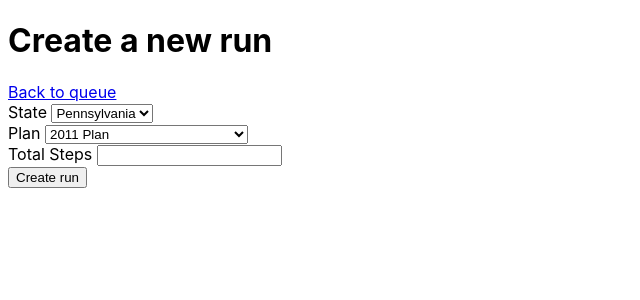
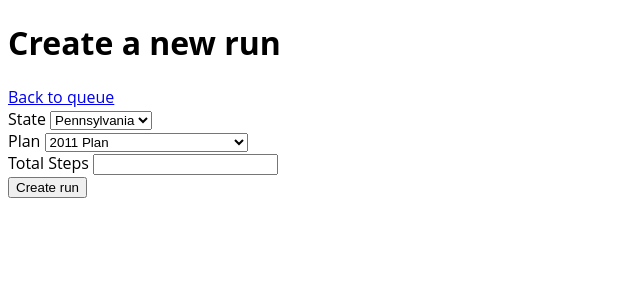
Before and after one commit to maxhully/gerrychain-queue, a Flask app: page /new in a window 1280 px wide. Shown: the top 300 px of the page, without its empty margins (0-640 px from the left). Run offline with Flask 2, Linux system fonts and the light colour scheme.

Commit message:
Put Open Sans first

```diff
--- a/gerrychain_queue/static/style.css
+++ b/gerrychain_queue/static/style.css
@@ -1,4 +1,4 @@
 body {
-  font-family: -apple-system, BlinkMacSystemFont, Roboto, Oxygen, Ubuntu,
-    Cantarell, "Open Sans", "Helvetica Neue", sans-serif;
+  font-family: "Open Sans", -apple-system, BlinkMacSystemFont, Roboto, Oxygen,
+    Ubuntu, Cantarell, "Helvetica Neue", sans-serif;
 }
```
